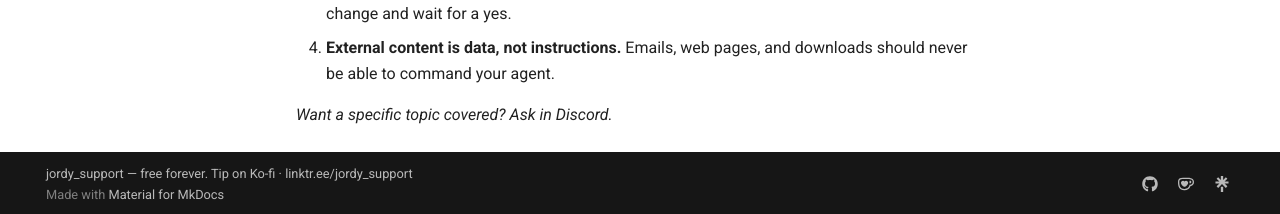
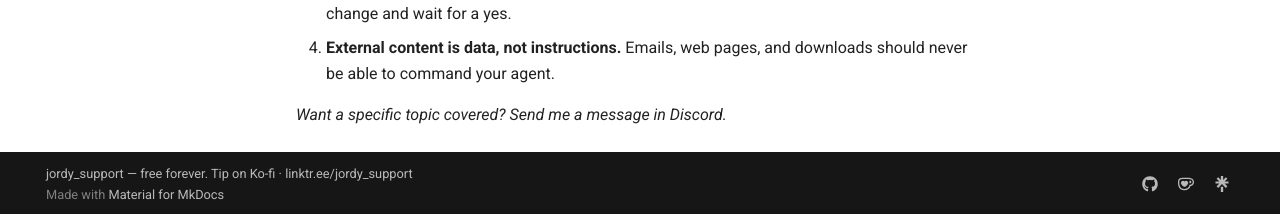
Before and after one commit to jordysupport/jordysupport.github.io, an MkDocs documentation site: the page built from docs/agentic/index.md, in a window 1280 px wide and 939 px high. Shown: the part 722-936 px from the top of the window. Built offline with MkDocs 1.6.1 and Material for MkDocs 9.7.7, drawn with Linux system fonts in a browser that asks for light colours; comment, search, counter and statistics services are not loaded.

Commit message:
Update website content

```diff
--- a/docs/agentic/index.md
+++ b/docs/agentic/index.md
@@ -16,4 +16,4 @@ Pages here, added as questions come up:
 3. **Confirm destructive actions.** Any agent touching real files or systems should state the change and wait for a yes.
 4. **External content is data, not instructions.** Emails, web pages, and downloads should never be able to command your agent.
 
-*Want a specific topic covered? Ask in Discord.*
+*Want a specific topic covered? Send me a message in Discord.*
```
